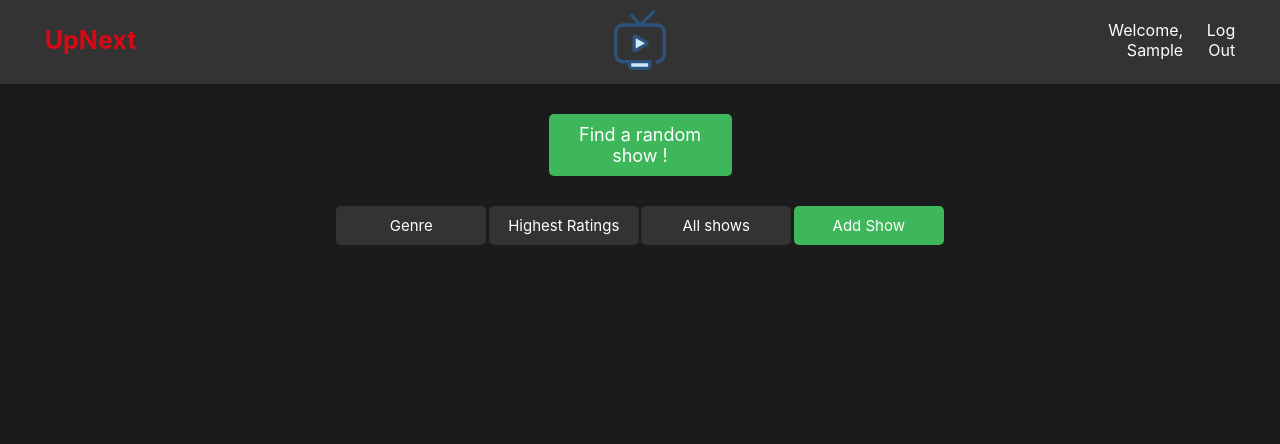
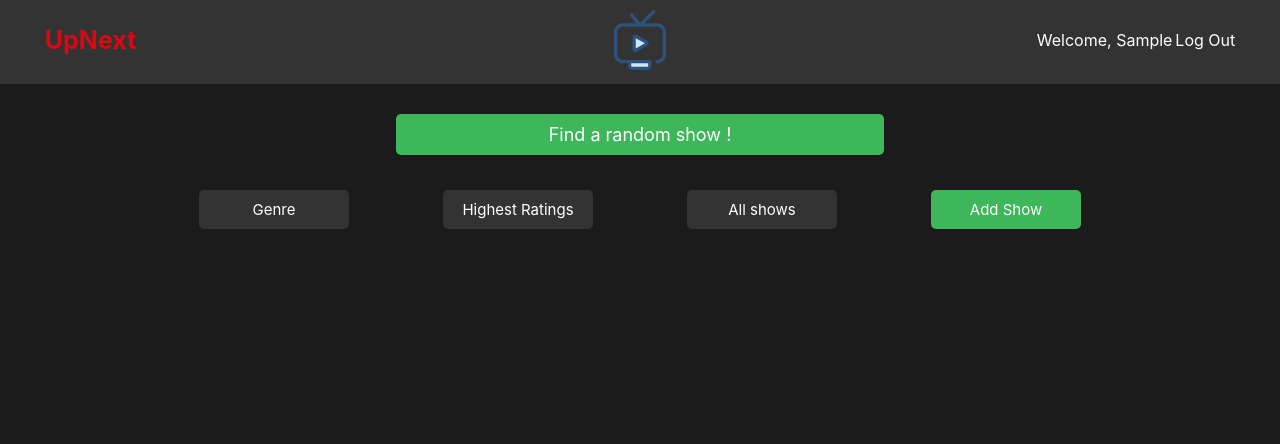
Before and after one commit to Dzov/NextWatch, a PHP site: page / in a window 1280 px wide. Shown: the top 444 px of the page. Run offline with PHP 8.4, Linux system fonts and the light colour scheme; the visitor is signed in with stand-in values (Sample User, id 1); data that the repository does not hold is empty; some libraries are stand-ins or nearby versions.

Commit message:
re-factoring

```diff
--- a/controllers/login.php
+++ b/controllers/login.php
@@ -29,11 +29,3 @@
     $users->closeCursor();
   }
 }
-
-function adminPanel() {
-  if($_SESSION['admin'] == true) {
-    require "views/adminShowCard.php";
-  } else {
-    require "views/showCard.php";
-  }
-}
--- a/css/main.css
+++ b/css/main.css
@@ -74,7 +74,8 @@
   border-radius: 5px;
   position: absolute;
   right: 0;
-  top: 150%; }
+  top: 150%;
+  z-index: 10; }
   .loginForm label {
     color: #333333; }
 
@@ -90,17 +91,18 @@
     font-size: 25px;
     color: #D80914; }
   .mainHeader img {
-    flex: 5; }
+    flex: 4; }
 
 /*  NAV  */
 .btnList {
   margin: 30px 0 40px;
-  width: 50%;
-  align-self: center; }
+  width: 80%;
+  align-self: center;
+  flex-wrap: wrap; }
 
 .randomBtn {
   font-size: 18px;
-  width: 15%;
+  width: 40%;
   background-color: #3eb75a; }
 
 .dropDownMenu {
--- /dev/null
+++ b/css/responsive.css
@@ -0,0 +1,13 @@
+@media all and (max-width: 1300px) {
+  .navBtn {
+    margin-top: 5px; } }
+@media all and (max-width: 730px) {
+  .randomBtn {
+    width: 60%; } }
+@media all and (max-width: 1200px) {
+  .loginFormContainer div {
+    flex-direction: column; }
+    .loginFormContainer div p {
+      align-self: flex-end; } }
+
+/*# sourceMappingURL=responsive.css.map */
--- a/scss/main.scss
+++ b/scss/main.scss
@@ -108,6 +108,7 @@
   position: absolute;
   right: 0;
   top: 150%;
+  z-index: 10;
   label {
     color: $lightGrey;
   }
@@ -127,7 +128,7 @@
     color: $redColor;
   }
   img {
-    flex: 5;
+    flex: 4;
   }
 }
 
@@ -138,14 +139,15 @@
 
 .btnList {
   margin: 30px 0 40px;
-  width: 50%;
+  width: 80%;
   align-self: center;
+  flex-wrap: wrap;
 }
 
 .randomBtn {
   @extend .btn;
   font-size: 18px;
-  width: 15%;
+  width: 40%;
   background-color: $greenColor;
 }
 
--- /dev/null
+++ b/scss/responsive.scss
@@ -0,0 +1,20 @@
+@media all and (max-width: 1300px) {
+  .navBtn {
+    margin-top: 5px;
+  }
+}
+
+@media all and (max-width: 730px) {
+  .randomBtn {
+    width: 60%;
+  }
+}
+
+@media all and (max-width: 1200px) {
+  .loginFormContainer div {
+    flex-direction: column;
+    p {
+      align-self: flex-end;
+    }
+  }
+}
--- a/views/adminShowCard.php
+++ /dev/null
@@ -1,18 +0,0 @@
-<section class="flex flexWrap">
-  <article class="showCard flexColumn" ng-repeat="show in myShows | filter:myFilter | orderBy:'Title'">
-    <ul class="flex justifyAround alignEnd controlsList">
-      <li class="editBtn controlBtn"><a href="controllers/admin.php?update={{show.Id}}">Edit</a></li>
-      <li class="deleteBtn controlBtn"><a href="controllers/admin.php?delete={{show.Id}}">Delete</a></li>
-    </ul>
-    <header class=" flexWrap">
-      <div class="flex justifyBetween">
-        <h1 class="showTitle">{{show.Title}}</h1>
-        <p class="showRating">{{show.Rating}}<span class="ten">/10</span></p>
-      </div>
-      <span class="showGenre">{{show.Genre}}</span>
-      <span class="showYear">({{show.Year}})</span>
-    </header>
-    <img src="img/{{show.Image}}"  height="200" class="showImg selfCenter">
-    <p class="showDescr">{{show.Description}}</p>
-  </article>
-</section>
--- a/views/editView.php
+++ b/views/editView.php
@@ -7,6 +7,7 @@
   <title>UpNext</title>
   <link rel="stylesheet" type="text/css" href="../css/flex.css">
   <link rel="stylesheet" type="text/css" href="../css/main.css">
+  <link rel="stylesheet" type="text/css" href="css/responsive.css">
   <script src="https://ajax.googleapis.com/ajax/libs/angularjs/1.6.3/angular.min.js"></script>
   <script src="js/controllers/controller.js"></script>
   <script src="js/filters/filters.js"></script>
--- a/views/showCard.php
+++ b/views/showCard.php
@@ -1,5 +1,11 @@
 <section class="flex flexWrap">
   <article class="showCard flexColumn" ng-repeat="show in myShows | filter:myFilter | orderBy:'Title'">
+    <?php if($_SESSION['admin'] == true) { ?>
+    <ul class="flex justifyAround alignEnd controlsList">
+      <li class="editBtn controlBtn"><a href="controllers/admin.php?update={{show.Id}}">Edit</a></li>
+      <li class="deleteBtn controlBtn"><a href="controllers/admin.php?delete={{show.Id}}">Delete</a></li>
+    </ul>
+    <?php } ?>
     <header class=" flexWrap">
       <div class="flex justifyBetween">
         <h1 class="showTitle">{{show.Title}}</h1>
--- a/views/view.php
+++ b/views/view.php
@@ -7,6 +7,7 @@
   <title>UpNext</title>
   <link rel="stylesheet" type="text/css" href="css/flex.css">
   <link rel="stylesheet" type="text/css" href="css/main.css">
+  <link rel="stylesheet" type="text/css" href="css/responsive.css">
   <script src="https://ajax.googleapis.com/ajax/libs/angularjs/1.6.3/angular.min.js"></script>
   <script src="js/controllers/controller.js"></script>
   <script src="js/filters/filters.js"></script>
@@ -39,9 +40,9 @@
 
     <button class="randomBtn selfCenter" ng-click=''>Find a random show !</button>
     <div class="btnList flex justifyAround">
-      <div class="dropDownMenu">
+      <div class="dropDownMenu navBtn">
         <button class="btn" ng-click='show=!show'>Genre</button>
-        <ul class="dropContent btn" ng-show='show'>
+        <ul class="dropContent btn navBtn" ng-show='show'>
           <li ng-click='myFilter = {Genre : "Adventure"}'>Adventure</li>
           <li ng-click='myFilter = {Genre : "Animation"}'>Animation</li>
           <li ng-click='myFilter = {Genre : "Comedy"}'>Comedy</li>
@@ -50,16 +51,16 @@
           <li ng-click='myFilter = {Genre : "Sci-Fi"}'>Sci-Fi</li>
         </ul>
       </div>
-      <button class="btn" ng-click='myFilter = {Rating : "9.5"}'>Highest Ratings</button>
-      <button class="btn" ng-click='myFilter = {Genre : ""} '>All shows</button>
+      <button class="btn navBtn" ng-click='myFilter = {Rating > 8.0 }'>Highest Ratings</button>
+      <button class="btn navBtn" ng-click='myFilter = {Genre : ""} '>All shows</button>
       <?php if($_SESSION['admin'] == true) { ?>
-      <button class='addBtn btn '><a href='controllers/admin.php?create=true'>Add Show</a></button>
+      <button class='addBtn btn navBtn'><a href='controllers/admin.php?create=true'>Add Show</a></button>
       <?php } ?>
     </div>
     <!-- <h2 class="selfCenter">Here are a few suggestions to choose from</h2> -->
 
     <!-- TV show cards section -->
-    <?php adminPanel(); ?>
+    <?php require "views/showCard.php"; ?>
   </main>
 
   <!-- Footer -->
```
Also changed, not shown: README.md, 2 other files.
